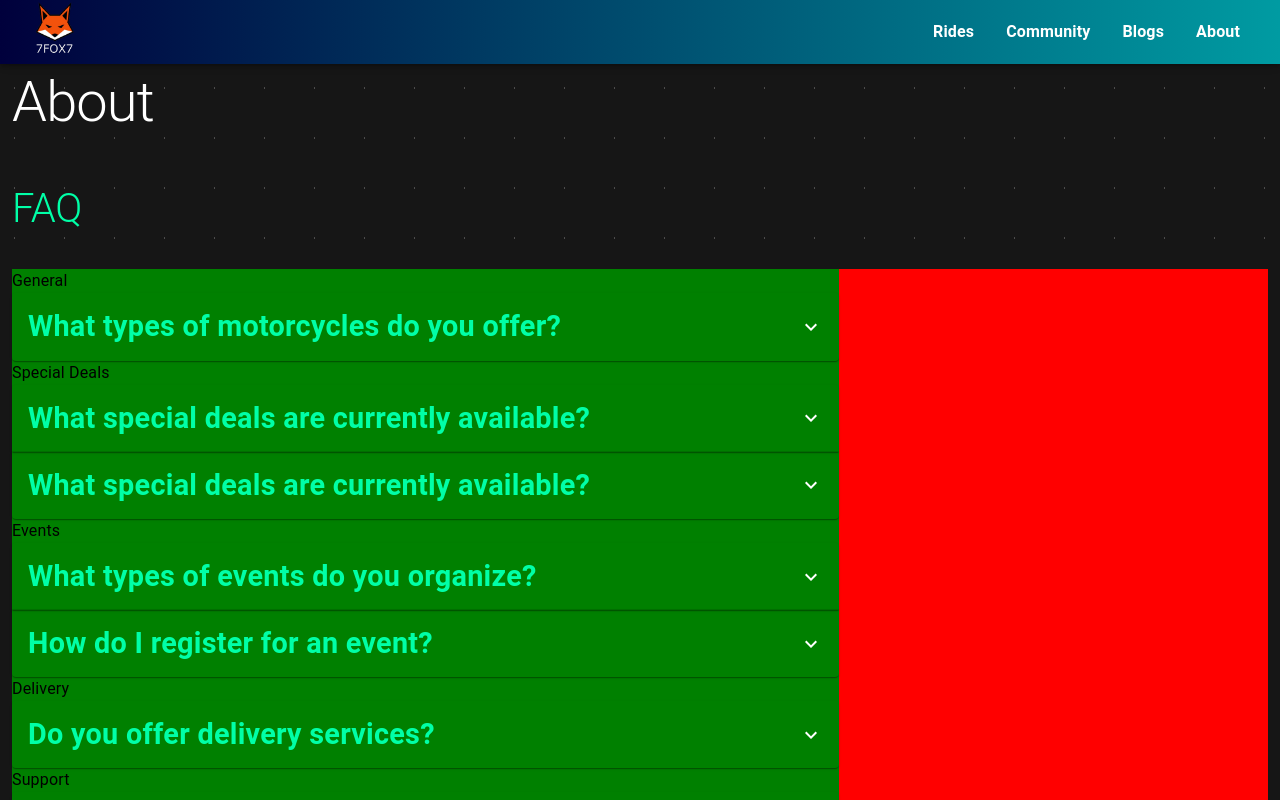
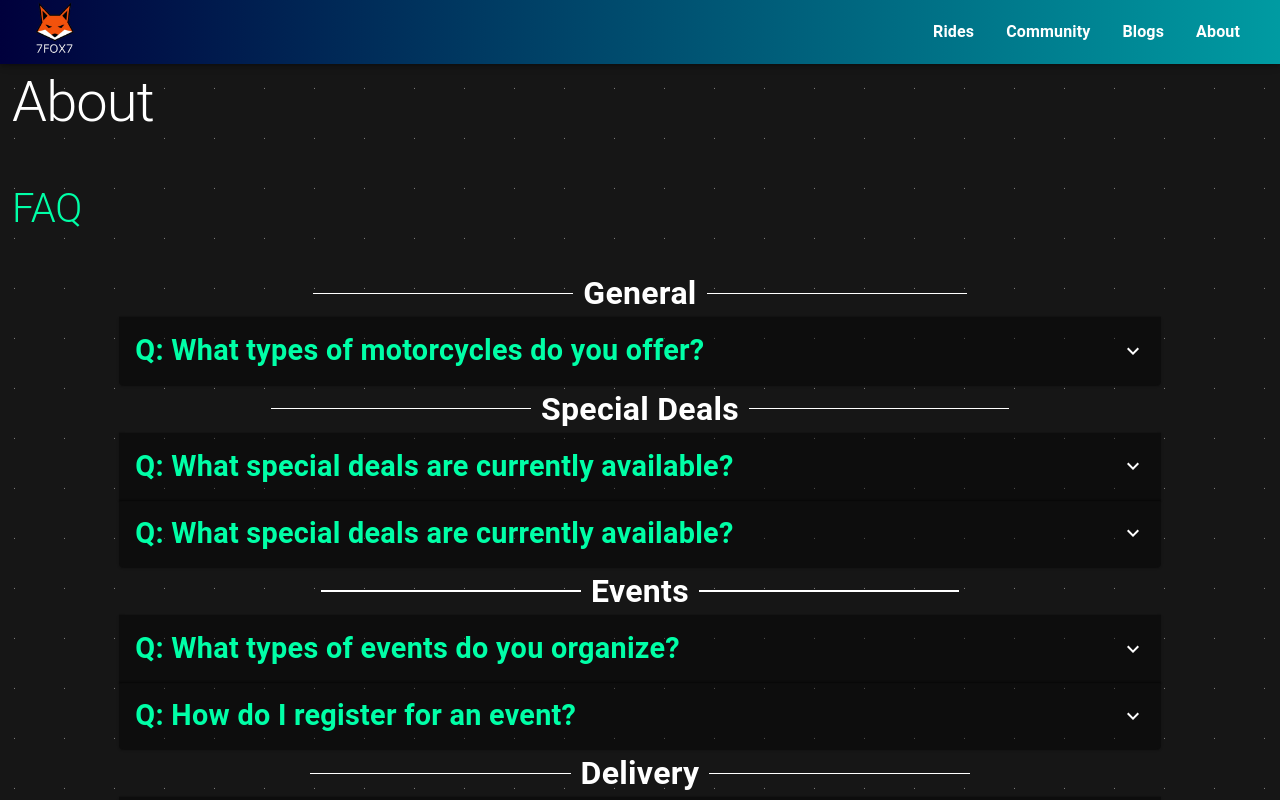
Before and after one commit to 7FOX7/moto-project, a React (Vite) app: page /about in a window 1280 px wide. Shown: the top 800 px of the page. Built offline with nearby package versions, Linux system fonts and the light colour scheme.

Commit message:
Added content for the 'FAQ' section and modified the code accordingly

```diff
--- a/src/components/About/Faq/FaqContent.jsx
+++ b/src/components/About/Faq/FaqContent.jsx
@@ -3,6 +3,8 @@ import { useScreenSize } from "../../../contexts/ScreenSizeContext"
 import { useTheme } from "@emotion/react"
 import CustomAccordion from "../../../customs/components/CustomAccordion"
 import CustomText from "../../../customs/components/CustomText"
+import { FaqCategoryBox } from "../../../styles/style"
+import { FaqCategoryLine } from "../../../styles/style"
 import faqs from "../../../data/faqs"
 import Grid2 from "@mui/material/Grid2"
 
@@ -12,9 +14,8 @@ const FaqContent = () => {
    const theme = useTheme();
 
    function handleChange(id) {
-      setExpanded(id)
+      expanded === id ? setExpanded(null) : setExpanded(id)
    }
-
 
    return (
       <>
@@ -25,9 +26,7 @@ const FaqContent = () => {
             columnSpacing={4}
             direction="column"
             size={12}
-            sx={{
-               background: "red"
-            }}
+            alignItems="center"
          >
             {faqs.map((faq) => {
                const subFaqs = faq.faqs;
@@ -36,21 +35,25 @@ const FaqContent = () => {
                   key={faq.id}
                   component="article"
                   container
-                  size={{xs: 12, sm: 12, md: 12, lg: 8, xl: 6}}
-                  sx={{
-                     background: "green"
-                  }}
+                  size={{xs: 12, sm: 12, md: 12, lg: 10, xl: 8}}
+                  justifyContent="center"
                >
-                  <CustomText
-                     color={theme.palette.common.black}
-                     text={faq.category}
-                  />
+                  <FaqCategoryBox>
+                     <FaqCategoryLine />
+                     <CustomText
+                        color={theme.palette.common.white}
+                        text={faq.category}
+                        typography={isSmallScreen ? theme.typography.about.mobile.faqSection.category : theme.typography.about.desktop.faqSection.category}
+                     />
+                     <FaqCategoryLine />
+                  </FaqCategoryBox>
                   {subFaqs.map((faq) => (
                      <CustomAccordion
                         key={faq.id}
-                        expanded={expanded == faq.id}
-                        header={faq.question}
-                        content={faq.answer}
+                        expanded={expanded === faq.id}
+                        header={`Q: ${faq.question}`}
+                        content={`A: ${faq.answer}`}
+                        background="rgba(0, 0, 0, 0.4)"
                         onChange={() => handleChange(faq.id)}
                      />
                   ))}
--- a/src/styles/style.js
+++ b/src/styles/style.js
@@ -223,3 +223,17 @@ export const MarginBox = styled(Box)({
    display: "flex",
    justifyContent: "center",
 })
+
+export const FaqCategoryBox = styled(Box)({
+   width: "100%",
+   display: "flex",
+   justifyContent: "center",
+   alignItems: "center"
+})
+
+export const FaqCategoryLine = styled(Box)({
+   height: "1.5px",
+   width: "25%",
+   marginInline: "10px",
+   background: theme.palette.common.white,
+})
```
